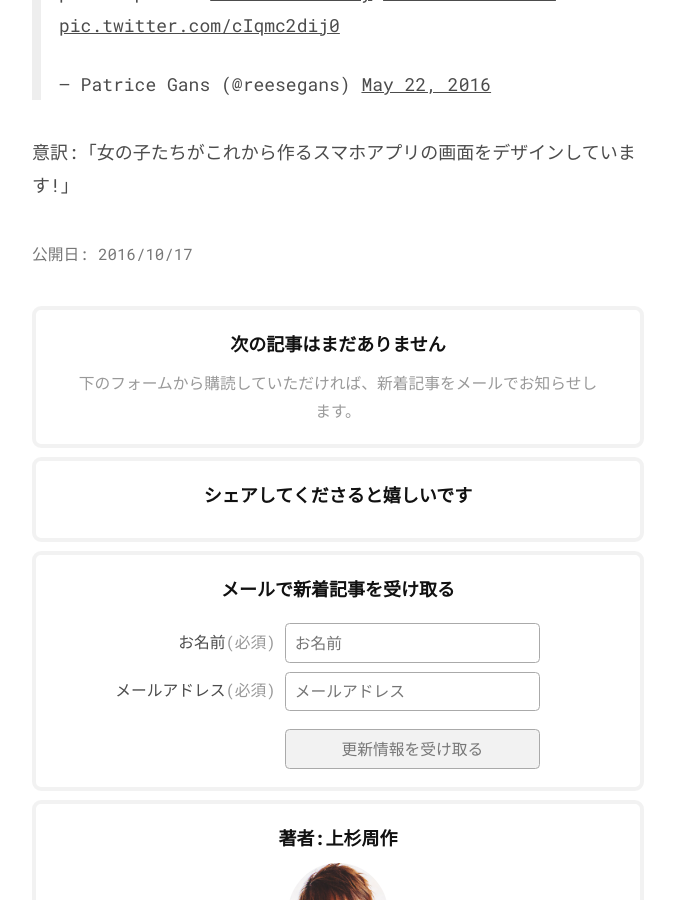
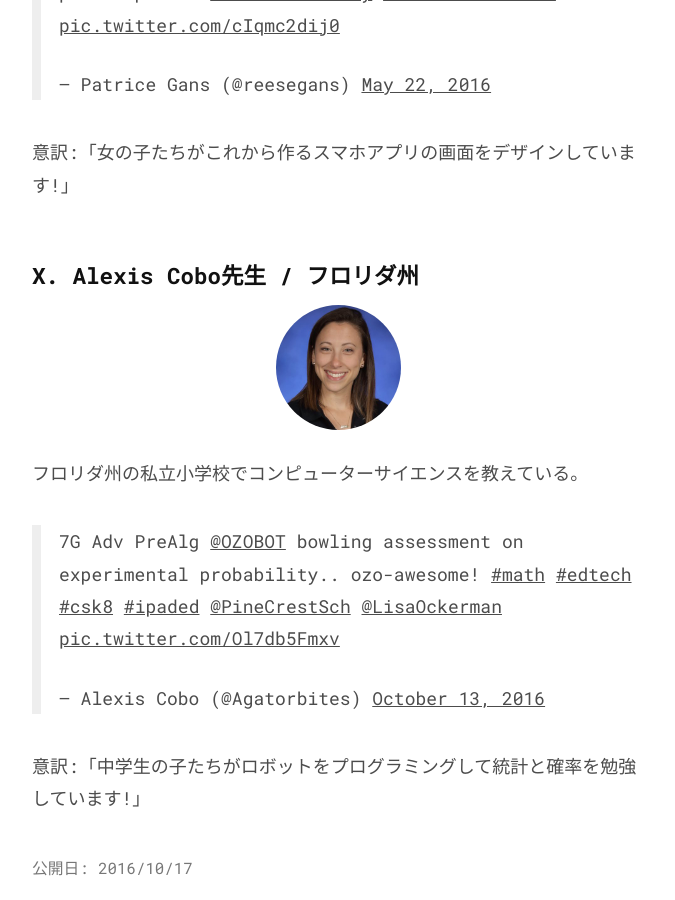
Before and after one commit to chibicode/senseicode, a Jekyll site: the page built from _posts/2016-10-15-100-programming-teachers.md, in a window 1280 px wide and 900 px high, scrolled down 34384 px. Shown: the whole window, without its empty margins (302-977 px from the left). Built offline with Jekyll 4.4.1, drawn with Linux system fonts in a browser that asks for light colours; comment, search, counter and statistics services are not loaded.

Commit message:
Add Alexis

```diff
--- a/_posts/2016-10-15-100-programming-teachers.md
+++ b/_posts/2016-10-15-100-programming-teachers.md
@@ -647,3 +647,16 @@ Andrea先生と同じく、ミネソタ州の元国語(英語)の先生で、現
 <script async src="//platform.twitter.com/widgets.js" charset="utf-8"></script>
 
 意訳:「女の子たちがこれから作るスマホアプリの画面をデザインしています!」
+
+## X. Alexis Cobo先生 / フロリダ州
+
+<p style="text-align: center;">
+  <img src="/images/7/teachers/alexis.jpg" width="125" style="border-radius: 100%; margin-top: 0; margin-bottom: 0;" />
+</p>
+
+フロリダ州の私立小学校でコンピューターサイエンスを教えている。
+
+<blockquote class="twitter-tweet" data-lang="en"><p lang="en" dir="ltr">7G Adv PreAlg <a href="https://twitter.com/OZOBOT">@OZOBOT</a> bowling assessment on experimental probability.. ozo-awesome! <a href="https://twitter.com/hashtag/math?src=hash">#math</a> <a href="https://twitter.com/hashtag/edtech?src=hash">#edtech</a> <a href="https://twitter.com/hashtag/csk8?src=hash">#csk8</a> <a href="https://twitter.com/hashtag/ipaded?src=hash">#ipaded</a> <a href="https://twitter.com/PineCrestSch">@PineCrestSch</a> <a href="https://twitter.com/LisaOckerman">@LisaOckerman</a> <a href="https://t.co/Ol7db5Fmxv">pic.twitter.com/Ol7db5Fmxv</a></p>&mdash; Alexis Cobo (@Agatorbites) <a href="https://twitter.com/Agatorbites/status/786584391791349760">October 13, 2016</a></blockquote>
+<script async src="//platform.twitter.com/widgets.js" charset="utf-8"></script>
+
+意訳:「中学生の子たちがロボットをプログラミングして統計と確率を勉強しています!」
```
Also changed, not shown: images/7/teachers/alexis.jpg (added).
